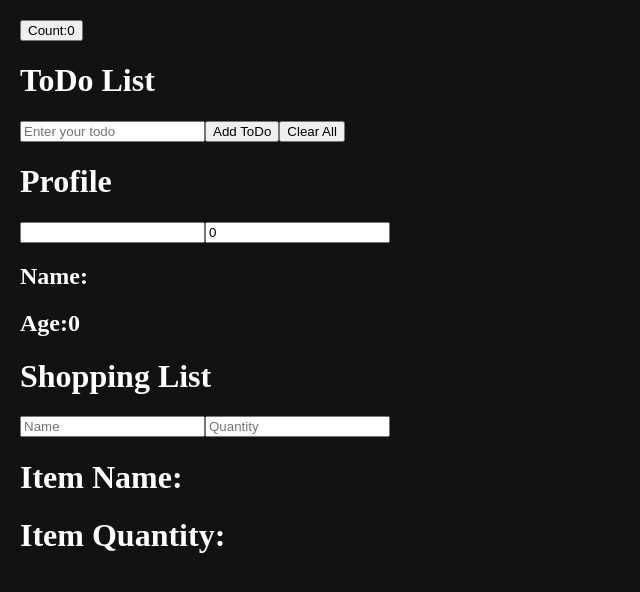
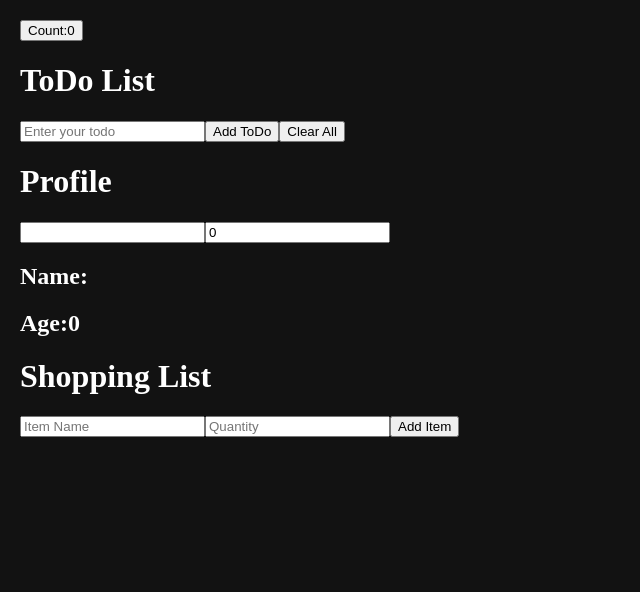
Before and after one commit to DylanIz/ReactTraining, a React (Vite) app in the folder ReactUpskill/react-demo/: page / in a window 1280 px wide. Shown: the top 592 px of the page, without its empty margins (0-640 px from the left). Built offline with nearby package versions, Linux system fonts and the light colour scheme.

Commit message:
Refactor

```diff
--- a/ReactUpskill/react-demo/src/Components/ShoppingList.tsx
+++ b/ReactUpskill/react-demo/src/Components/ShoppingList.tsx
@@ -3,42 +3,45 @@ import React, { useState } from "react";
 type Props = {};
 
 const ShoppingList = (props: Props) => {
-  const [shoppingList, setShoppingList] = useState<
-    { name: string; quantity: number }[]
-  >([]);
+  const [items, setItems] = useState<{ name: string; quantity: string }[]>([]);
+  const [name, setName] = useState("");
+  const [quantity, setQuantity] = useState("");
 
-  const handleChange = (e: React.ChangeEvent<HTMLInputElement>) => {
+  const handleSubmit = (e: React.FormEvent<HTMLFormElement>) => {
     e.preventDefault();
-    const { name, value } = e.target;
-
-    setShoppingList((prevShoppingList) => ({
-      ...prevShoppingList,
-      [name]: value,
-    }));
+    setItems((prevItems) => [...prevItems, { name, quantity }]);
+    setName("");
+    setQuantity("");
   };
 
   return (
     <div>
       <h1>Shopping List</h1>
-      <form>
+      <form onSubmit={handleSubmit}>
         <input
           type="text"
           name="name"
-          placeholder="Name"
-          value={shoppingList.name}
-          onChange={handleChange}
+          placeholder="Item Name"
+          value={name}
+          onChange={(e) => setName(e.target.value)}
         ></input>
         <input
           type="number"
           name="quantity"
           placeholder="Quantity"
-          value={shoppingList.quantity}
-          onChange={handleChange}
+          value={quantity}
+          onChange={(e) => setQuantity(e.target.value)}
         ></input>
+        <button type="submit">Add Item</button>
       </form>
 
-      <h1>Item Name:{shoppingList.name}</h1>
-      <h1>Item Quantity:{shoppingList.quantity}</h1>
+      <ul>
+        {items.map((item, index) => (
+          <li key={index}>
+            Item Name{item.name} Item Quantity{item.quantity}
+          </li>
+        ))}
+      </ul>
     </div>
   );
 };
```
